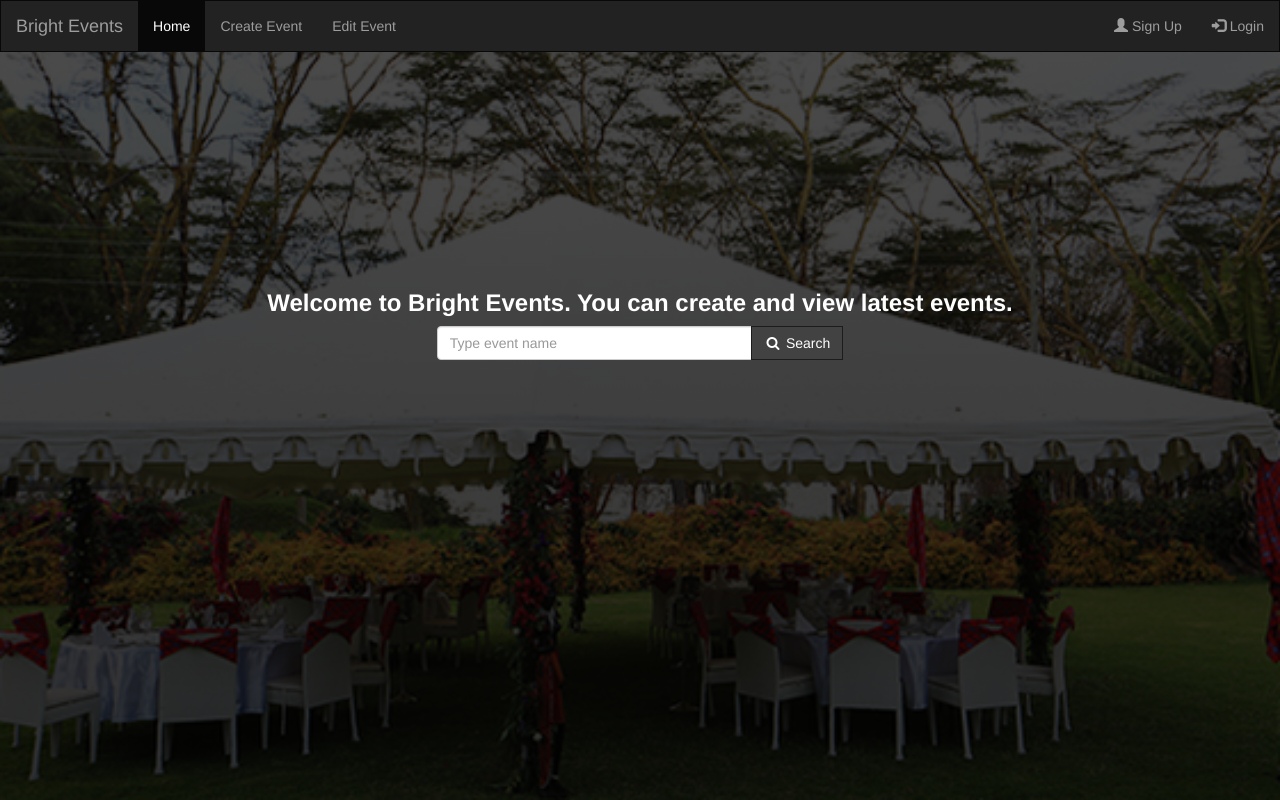
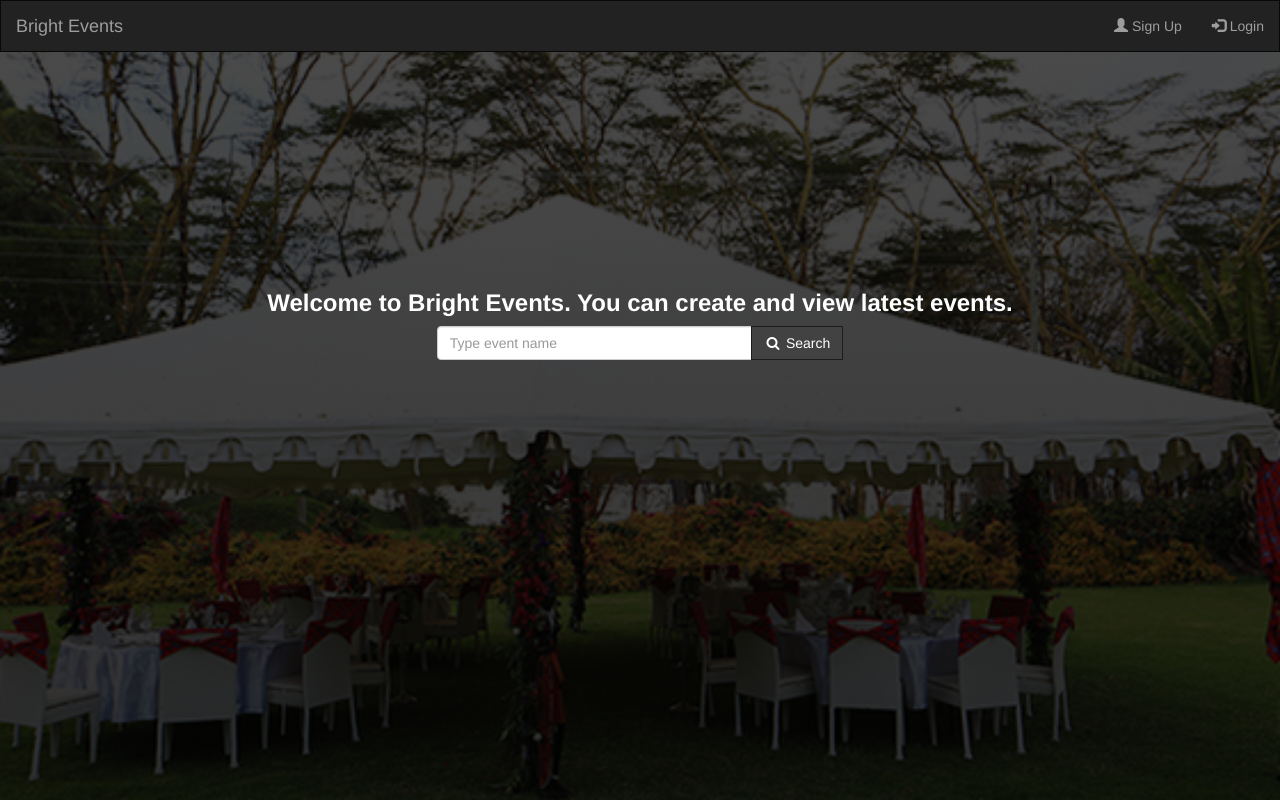
Before and after one commit to Rodgers-M/Bright_events, a Python web app: template designs/ui/templates/index.html in a window 1280 px wide. Run offline with Jinja, Linux system fonts and the light colour scheme; the template is opened without the code that fills it, so the values that code supplies are empty; some libraries are stand-ins or nearby versions.

Commit message:
(feat) : remove the the create and edit event links
remove the links from the homepage, they will be available on the dashboard

```diff
--- a/designs/ui/templates/index.html
+++ b/designs/ui/templates/index.html
@@ -22,9 +22,6 @@
             <a class="navbar-brand" href="#">Bright Events</a>
           </div>
           <ul class="nav navbar-nav">
-            <li class="active"><a href="#">Home</a></li>
-            <li><a href="{{url_for('newevent')}}">Create Event</a></li>
-            <li><a href="{{url_for('update_event', eventid = 'eventid')}}">Edit Event</a></li>
           </ul>
           <ul class="nav navbar-nav navbar-right">
             <li><a href="{{url_for('register')}}"><span class="glyphicon glyphicon-user"></span> Sign Up</a></li>
```
